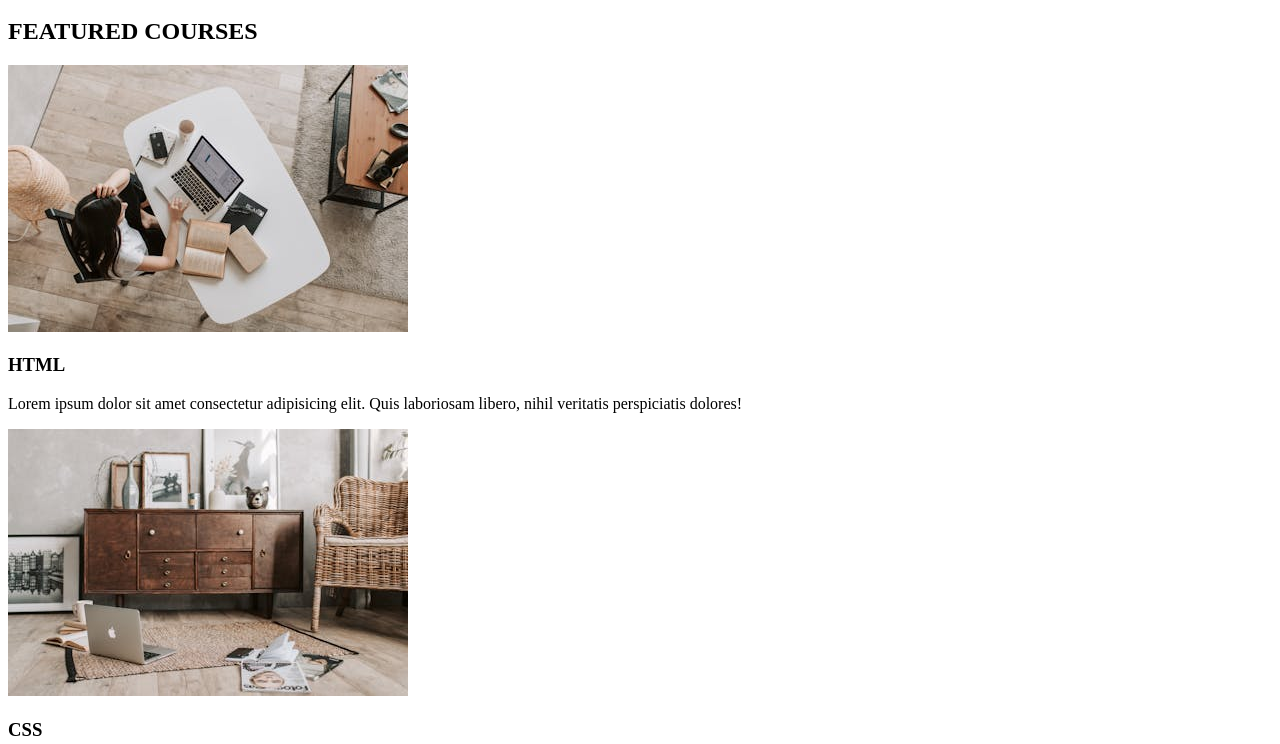
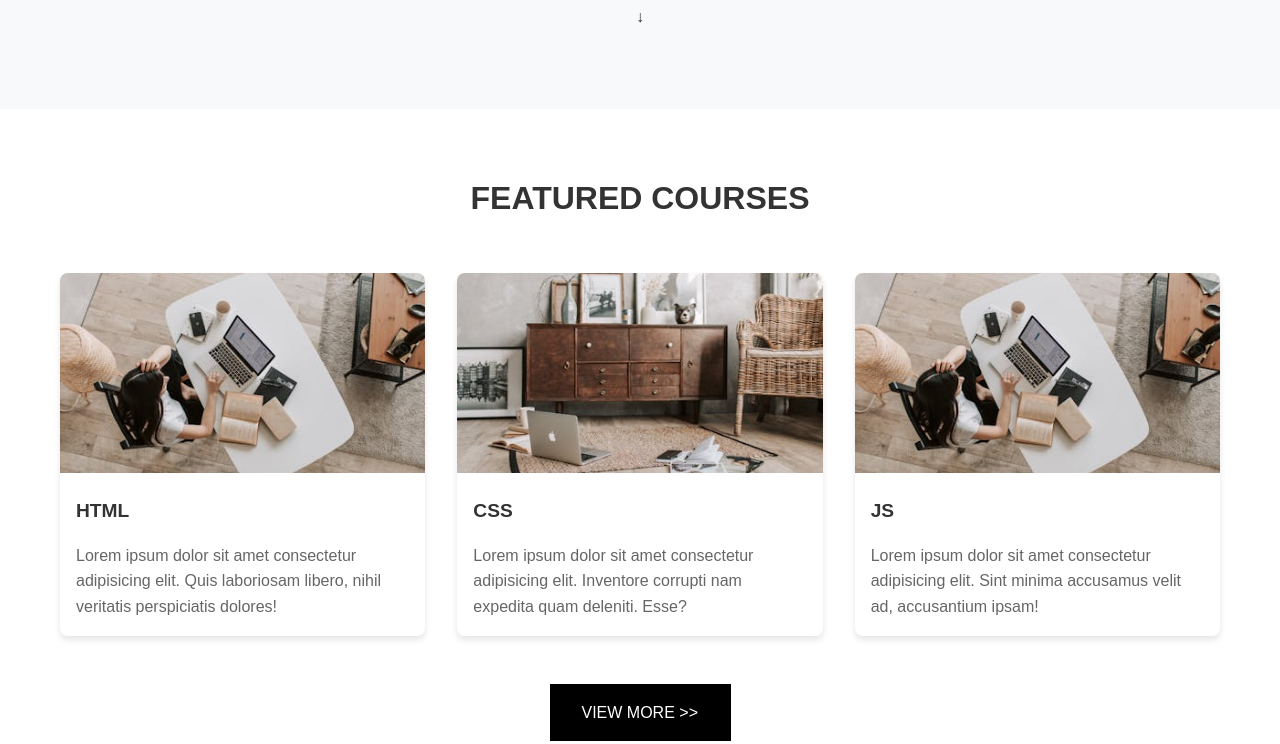
Before and after one commit to azhagannatrajan/eduport, a plain HTML site: page index.html in a window 1280 px wide. Shown: the part 539-1283 px from the top of the page. Drawn offline with Linux system fonts and the light colour scheme; the site is published under a folder, as on GitHub Pages, so addresses that start at the root find nothing.

Commit message:
fixed css files

```diff
--- a/index.html
+++ b/index.html
@@ -4,7 +4,7 @@
     <meta charset="UTF-8" />
     <meta name="viewport" content="width=device-width, initial-scale=1.0" />
     <title>Eduport - Learn Without Limits</title>
-    <link rel="stylesheet" href="/styles/style.css" />
+    <link rel="stylesheet" href="./style.css" />
     <link rel="icon" href="/assests/img/icon/favicon.svg" />
     <link rel="preconnect" href="https://fonts.googleapis.com">
     <link rel="preconnect" href="https://fonts.gstatic.com" crossorigin>
--- a/pages/contact.html
+++ b/pages/contact.html
@@ -4,7 +4,7 @@
     <meta charset="UTF-8">
     <meta name="viewport" content="width=device-width, initial-scale=1.0">
     <title>Contact Us - Eduport</title>
-    <link rel="stylesheet" href="/styles/contact.css">
+    <link rel="stylesheet" href="/contact.css">
     <link rel="icon" href="/assests/img/icon/favicon.svg">
     <link rel="preconnect" href="https://fonts.googleapis.com">
     <link rel="preconnect" href="https://fonts.gstatic.com" crossorigin>
```
Also changed, not shown: pages/order-success.html (+1 -1 lines), contact.css (renamed from styles/contact.css), order-success.css (renamed from styles/order-success.css), style.css (renamed from styles/style.css).
